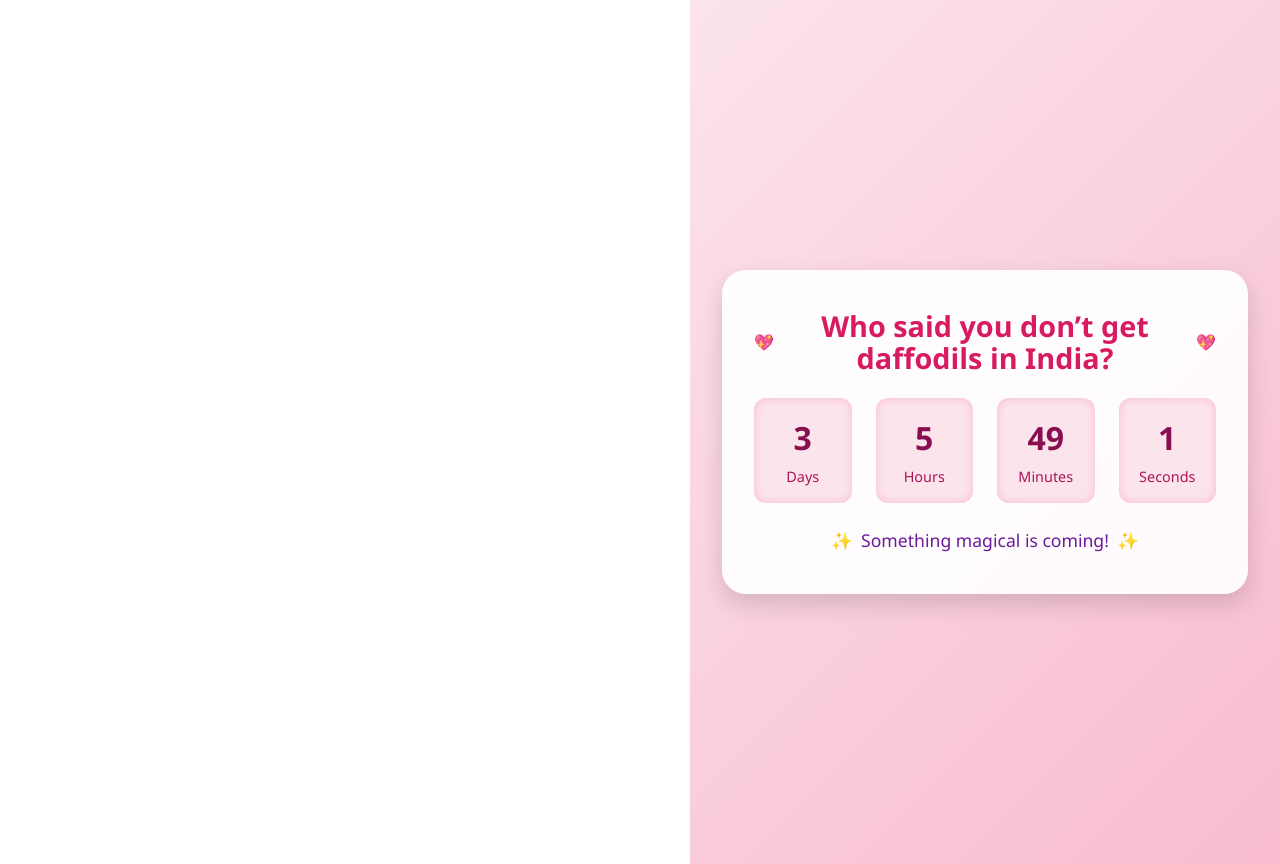
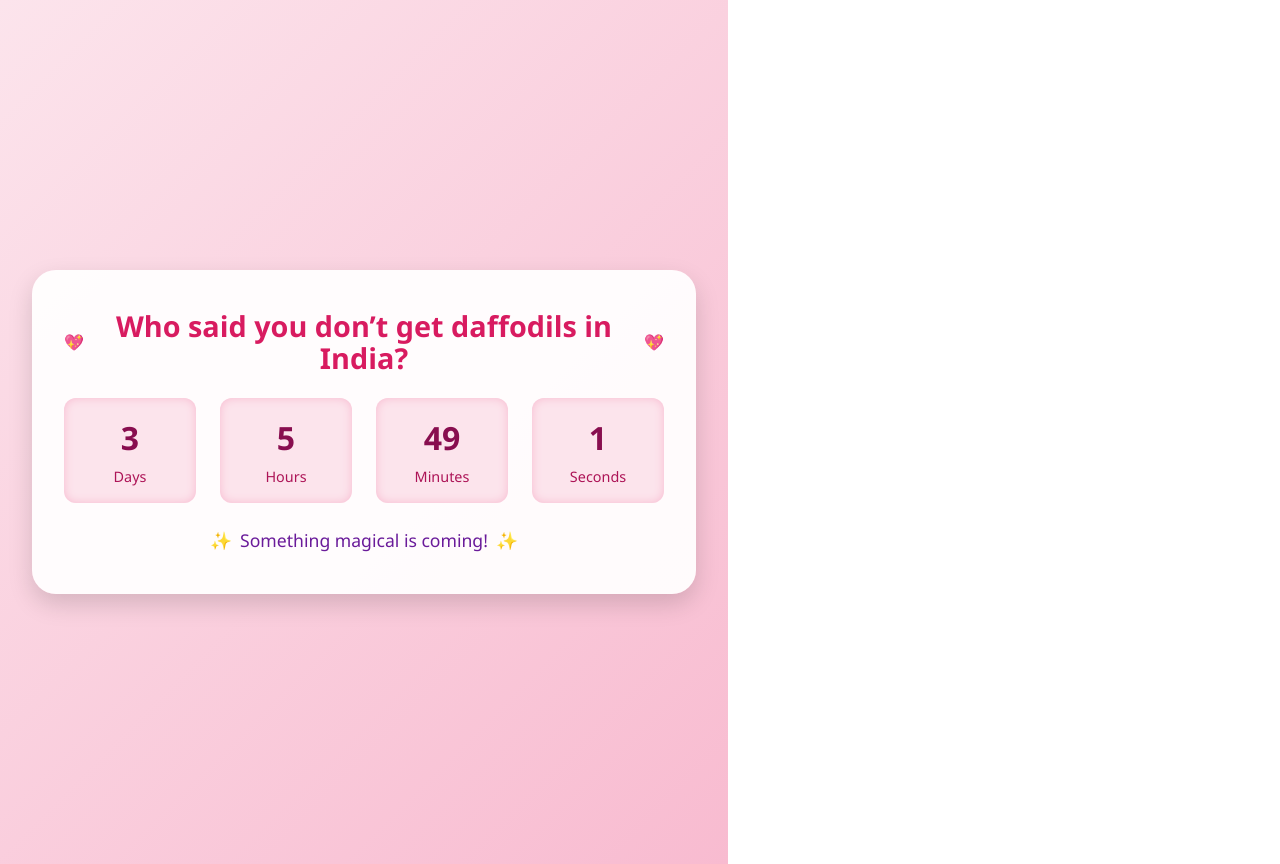
Before and after one commit to divyanshsirohi/brk, a React (Vite) app: page / in a window 1280 px wide. Built offline with nearby package versions, Linux system fonts and the light colour scheme.

Commit message:
Update App.css

```diff
--- a/src/App.css
+++ b/src/App.css
@@ -4,7 +4,6 @@ body, html, #root {
   padding: 0;
   height: 100%;
   font-family: 'Segoe UI', Tahoma, Geneva, Verdana, sans-serif;
-  padding-left: 230px;
 }
 
 /* Background */
```
